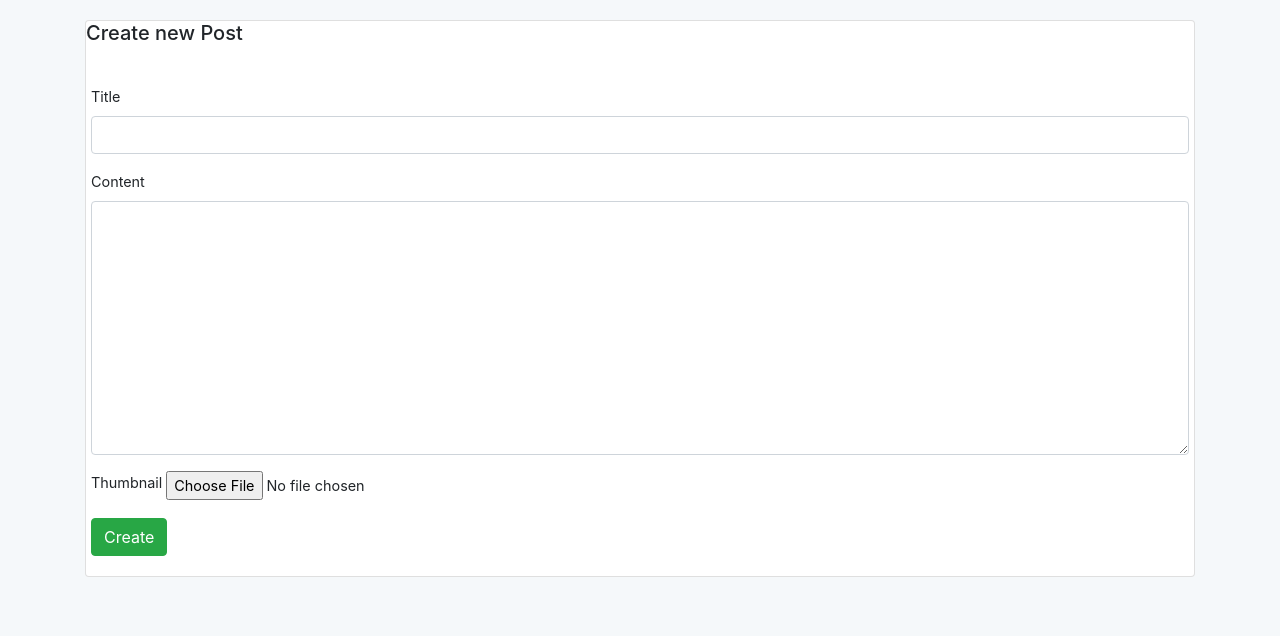
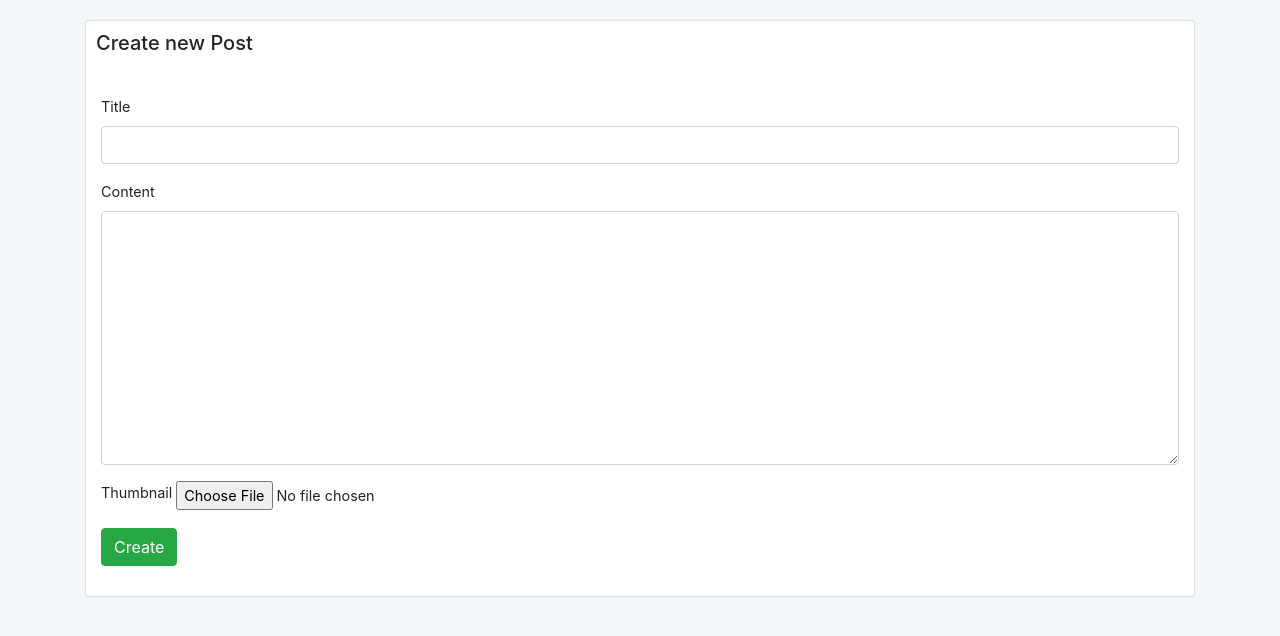
Before and after one commit to caioassis/blog-project, a Django app: page /posts/create/ in a window 1280 px wide. Shown: the part 58-694 px from the top of the page. Run offline with Django 3.2, Linux system fonts and the light colour scheme; the visitor is signed in with stand-in values (Sample User, id 1); some libraries are stand-ins or nearby versions.

Commit message:
CSS styling in div card

```diff
--- a/templates/posts/post_form.html
+++ b/templates/posts/post_form.html
@@ -2,7 +2,7 @@
 
 {% block content %}
 <div class="container">
-    <div class="card ">
+    <div class="card" style="padding: 10px;">
         <div class="card-title">
             {% if view.object %}
             <h5>Edit Post - <u>{{ view.object.title }}</u></h5>
```
